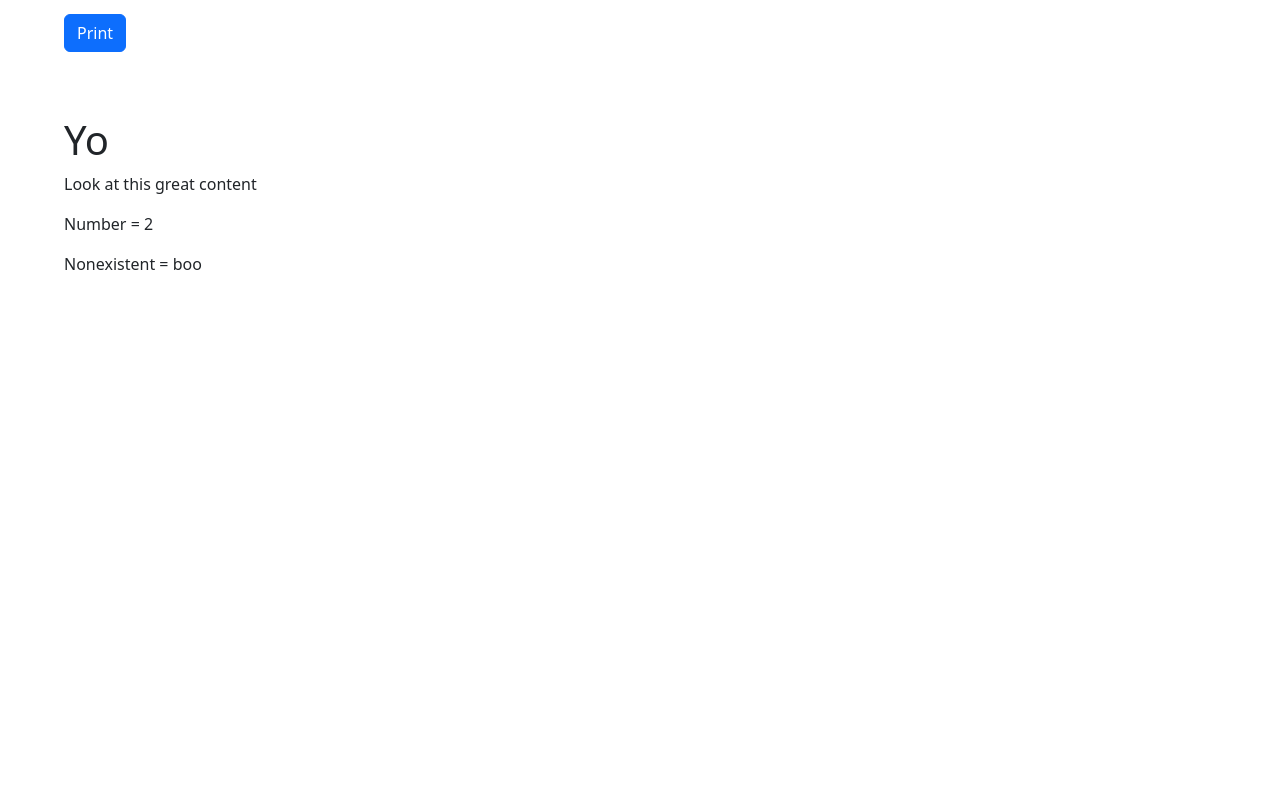
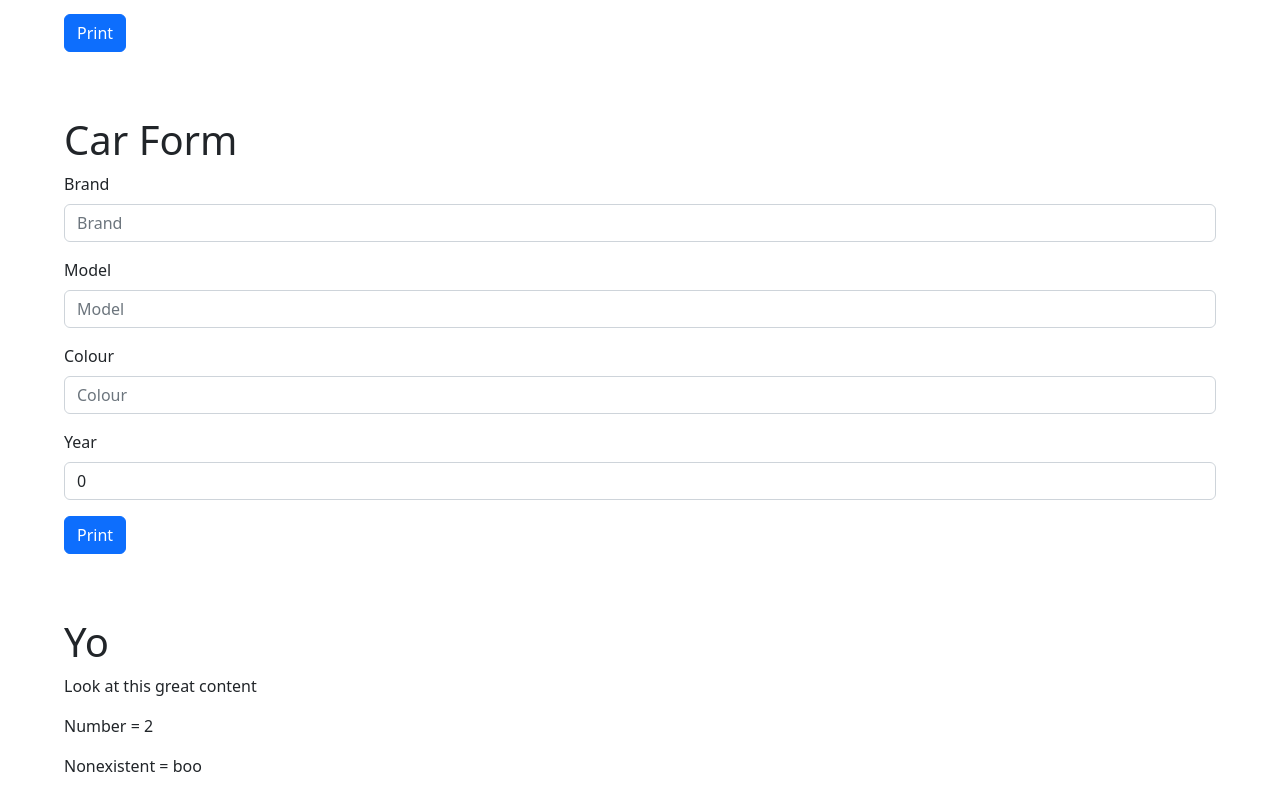
Before and after one commit to braym3/react-demo, a React (Create React App) app: page / in a window 1280 px wide. Shown: the part 1059-1863 px from the top of the page. Before the commit the page ends 1361 px from the top, so only its background shows below. Built offline with nearby package versions, Linux system fonts and the light colour scheme.

Commit message:
Added car component

```diff
--- a/src/App.css
+++ b/src/App.css
@@ -27,7 +27,7 @@
   margin-right: 5%;
 }
 
-.login{
+.login, .car{
   margin-top: 5%;
   margin-bottom: 5%;
 }
--- a/src/App.js
+++ b/src/App.js
@@ -8,6 +8,7 @@ import Trainer from './components/Trainer';
 import ComponentWithProps from './components/ComponentWithProps';
 import Converter from './components/Converter';
 import Login from './components/Login';
+import Car from './components/Car';
 
 function App() { // component - function that returns JSX
   return ( // if you want to return multiple things - put in a div
@@ -18,6 +19,7 @@ function App() { // component - function that returns JSX
       <MyButton />
       <Converter/>
       <Login/>
+      <Car/>
       <ComponentWithProps header='Yo' content='Look at this great content' number={2} nonexistent='boo'/>
     </div>
   );
--- /dev/null
+++ b/src/components/Car.jsx
@@ -0,0 +1,45 @@
+import Button from 'react-bootstrap/Button';
+import Form from 'react-bootstrap/Form';
+import { useState } from 'react';
+
+const Car = () => { // saves car brand, model, colour, year from form
+    const [brand, setBrand] = useState("");
+    const [model, setModel] = useState("");
+    const [colour, setColour] = useState("");
+    const [year, setYear] = useState(0);
+
+    const printDetails = (e) => {
+        e.preventDefault();
+        alert('Brand: ' + brand + '\nModel: ' + model + '\nColour: ' + colour + '\nYear: ' + year);
+    };
+
+    return(
+        <div className='content car'>
+            <h1>Car Form</h1>
+            <Form>
+                <Form.Group className="mb-3" controlId="formBrand">
+                    <Form.Label>Brand</Form.Label>
+                    <Form.Control type="text" placeholder="Brand" value={brand} onChange={(e) => setBrand(e.target.value)}/>
+                </Form.Group>
+                <Form.Group className="mb-3" controlId="formModel">
+                    <Form.Label>Model</Form.Label>
+                    <Form.Control type="text" placeholder="Model" value={model} onChange={(e) => setModel(e.target.value)}/>
+                </Form.Group>
+                <Form.Group className="mb-3" controlId="formColour">
+                    <Form.Label>Colour</Form.Label>
+                    <Form.Control type="text" placeholder="Colour" value={colour} onChange={(e) => setColour(e.target.value)}/>
+                </Form.Group>
+                <Form.Group className="mb-3" controlId="formYear">
+                    <Form.Label>Year</Form.Label>
+                    <Form.Control type="number" placeholder="Year" value={year} onChange={(e) => setYear(e.target.value)}/>
+                </Form.Group>
+                <Button variant="primary" type="submit" onClick={printDetails}>
+                    Print
+                </Button>
+            </Form>
+        </div>
+    );
+
+};
+
+export default Car;
```
